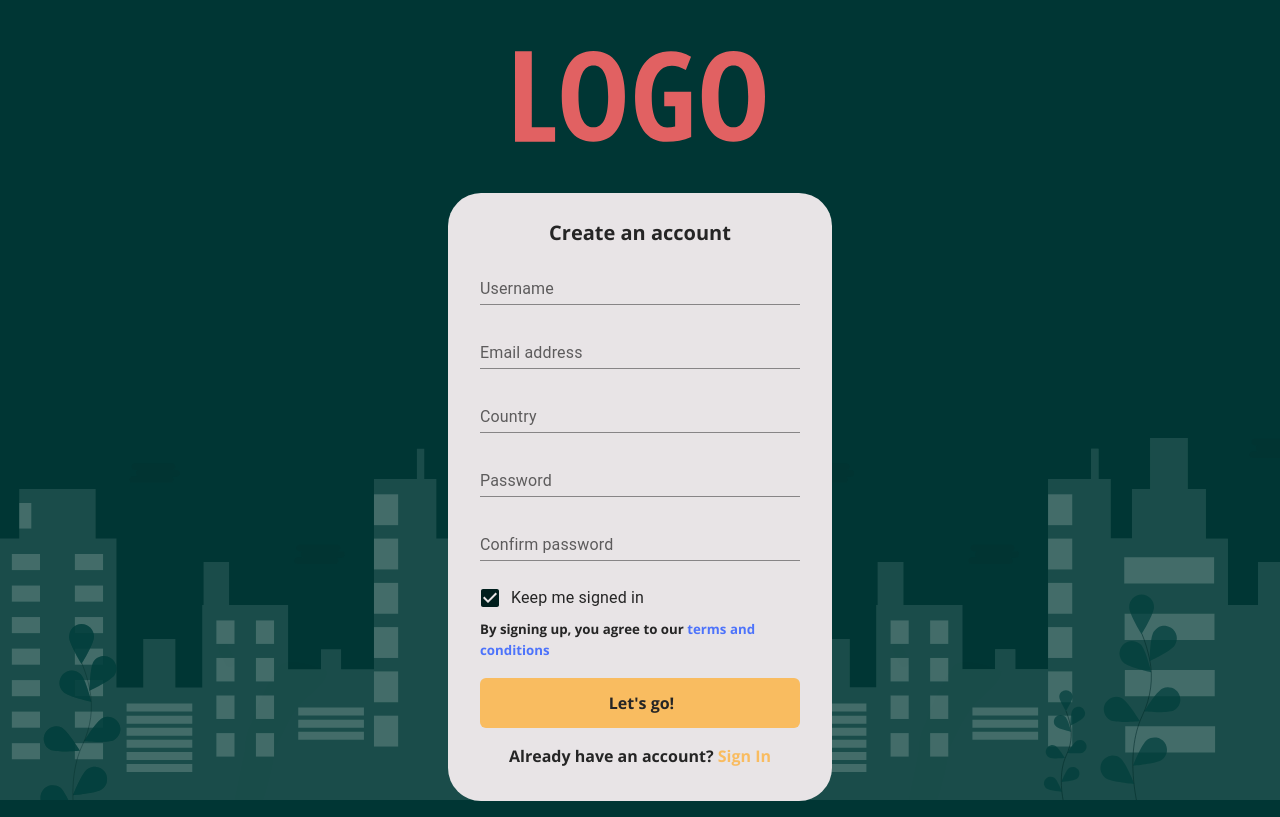
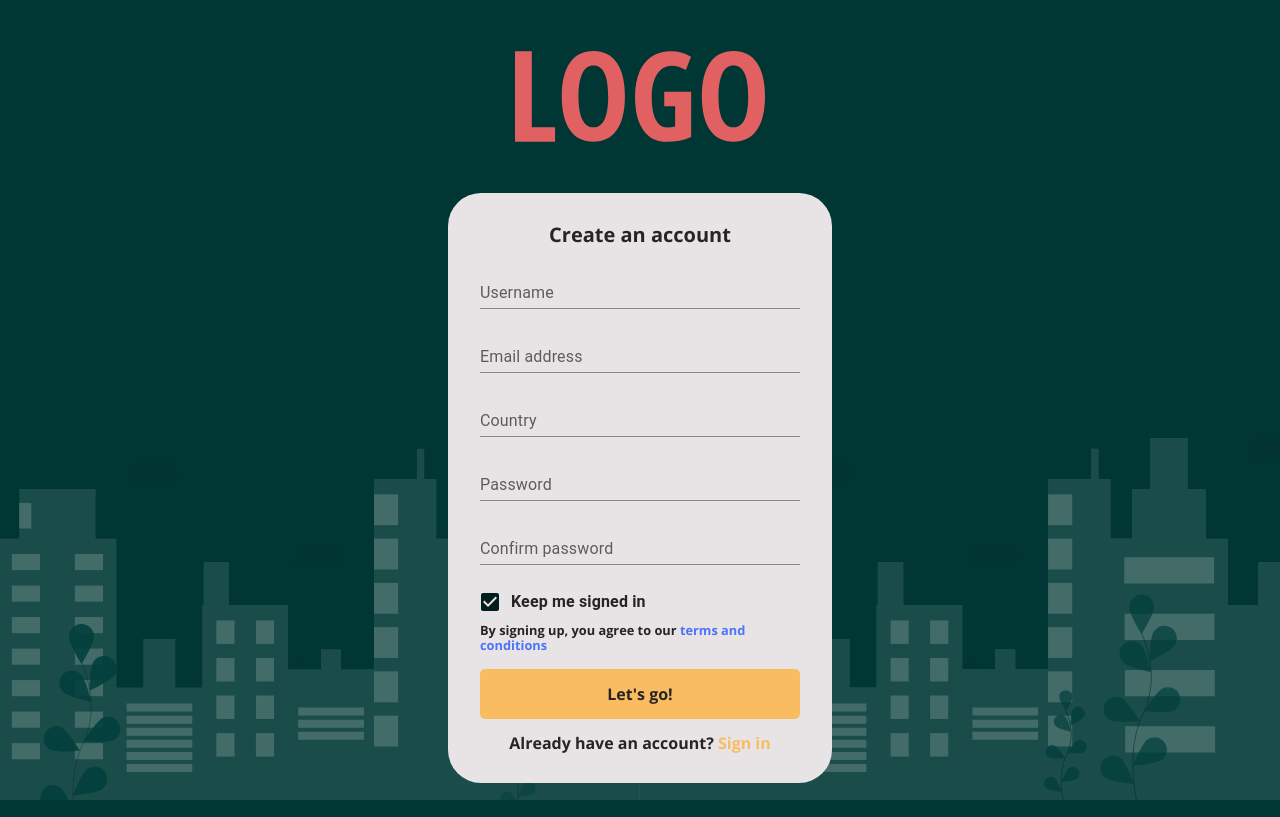
Before and after one commit to ParkingLotDevOps/Automated-Parking-Lot, a React (Create React App) app in the folder web-frontend/: page /sign-up in a window 1280 px wide. Built offline with nearby package versions, Linux system fonts and the light colour scheme.

Commit message:
fixed small css bugs

```diff
--- a/web-frontend/src/components/App/App.js
+++ b/web-frontend/src/components/App/App.js
@@ -2,4 +2,4 @@ import { SignIn } from 'components';
 
 export default function App() {
   return <SignIn />;
-}
+};
--- a/web-frontend/src/components/BaseButton/BaseButton.module.css
+++ b/web-frontend/src/components/BaseButton/BaseButton.module.css
@@ -1,22 +1,17 @@
 .btn {
-  text-transform: unset;
-  text-align: center;
+  display: flex;
   align-items: center;
-  display: flex;
   justify-content: center;
-  width: 100%;
   height: 50px;
   border: none;
   outline: none;
-  border-radius: 6px;
-  padding: 0.75rem;
-  text-indent: 3px;
   font-size: 1rem;
+  border-radius: 5px;
 }
 
 .btn svg {
   width: fit-content;
-  margin-right: .2em;
+  margin-right: .5em;
 }
 
 .yellow {
--- a/web-frontend/src/components/SignIn/SignIn.js
+++ b/web-frontend/src/components/SignIn/SignIn.js
@@ -33,4 +33,4 @@ export default function SignIn() {
       </div>
     </SignContainer>
   );
-}
+};
--- a/web-frontend/src/components/SignUp/SignUp.js
+++ b/web-frontend/src/components/SignUp/SignUp.js
@@ -1,24 +1,19 @@
 import React from 'react';
-import { TextField } from '@mui/material';
-import FormControlLabel from '@mui/material/FormControlLabel';
-import Checkbox from '@mui/material/Checkbox';
-import { Typography } from '@mui/material';
-import { SignContainer } from 'components';
-import { BaseButton } from 'components';
+import { Link } from 'react-router-dom';
+import { TextField, FormControlLabel, Checkbox } from '@mui/material';
 
 import styles from './SignUp.module.css';
-
-import { Link } from 'react-router-dom';
+import { BaseButton, SignContainer } from 'components';
 
 export default function SignUp() {
   return (
     <SignContainer>
-      <h2 className={styles.h2}>Create an account</h2>
-      <TextField label="Username" variant="standard" fullWidth />
-      <TextField label="Email address" variant="standard" fullWidth />
-      <TextField label="Country" variant="standard" fullWidth />
-      <TextField label="Password" variant="standard" type="password" fullWidth />
-      <TextField label="Confirm password" variant="standard" type="password" fullWidth />
+      <h2 className={styles.title}>Create an account</h2>
+      <TextField fullWidth variant="standard" label="Username" />
+      <TextField fullWidth variant="standard" label="Email address" />
+      <TextField fullWidth variant="standard" label="Country" />
+      <TextField fullWidth variant="standard" label="Password" type="password" />
+      <TextField fullWidth variant="standard" label="Confirm password" type="password" />
 
       <div>
         <FormControlLabel
@@ -26,38 +21,30 @@ export default function SignUp() {
             <Checkbox
               defaultChecked
               sx={{
-                color: '#001E1D',
+                color: '#001e1d',
                 '&.Mui-checked': {
-                  color: '#001E1D'
+                  color: '#001e1d'
                 }
               }}
             />
           }
           label={
-            <Typography className={styles.label}>Keep me signed in</Typography>
+            <strong>
+              Keep me signed in
+            </strong>
           }
         />
-
-        <div className={styles.terms}>
-          By signing up, you agree to our{' '}
-          <span style={{ color: '#4D73FB', cursor: 'pointer' }}>
-            terms and conditions
-          </span>
+        <div className={styles.tos}>
+          By signing up, you agree to our&nbsp;
+          <Link to="#">terms and conditions</Link>
         </div>
       </div>
 
-      <div className={styles.btn}>
-        <BaseButton color="yellow">
-          Let's go!
-        </BaseButton>
-      </div>
-
-      <div className={styles.sign}>
-        Already have an account?{' '}
-        <Link to="/sign-in" className={styles.link}>
-          Sign In
-        </Link>
+      <BaseButton color="yellow">Let's go!</BaseButton>
+      <div className={styles.signin}>
+        Already have an account?&nbsp;
+        <Link to="/sign-in" className={styles.link}>Sign in</Link>
       </div>
     </SignContainer>
   );
-}
+};
--- a/web-frontend/src/components/SignUp/SignUp.module.css
+++ b/web-frontend/src/components/SignUp/SignUp.module.css
@@ -1,24 +1,24 @@
-h2 {
+.title {
   margin: 0;
   font-size: 1.25rem;
   text-align: center;
-  line-height: 1rem;
+  line-height: 1;
 }
 
-.label {
-  font-weight: bold;
+.tos {
+  font-size: 0.8rem;
+  line-height: 1.2;
 }
 
-.terms {
-  font-size: 0.83rem;
+.tos a {
+  color: #4d73fb;
 }
 
-.sign {
+.signin {
   text-align: center;
+  line-height: 1;
 }
 
-.link {
+.signin a {
   color: #f9bc60;
-  text-decoration: none;
-  cursor: pointer;
 }
--- a/web-frontend/src/index.css
+++ b/web-frontend/src/index.css
@@ -1,12 +1,12 @@
 * {
   box-sizing: border-box;
-  font-family: 'Open Sans', sans-serif;
 }
 
 html {
   -webkit-font-smoothing: antialiased;
   -moz-osx-font-smoothing: grayscale;
   line-height: 1.618;
+  font-family: 'Open Sans', sans-serif;
 }
 
 h1,
@@ -30,4 +30,5 @@ a {
 
 button {
   cursor: pointer;
+  font-family: 'Open Sans', sans-serif;
 }
```
